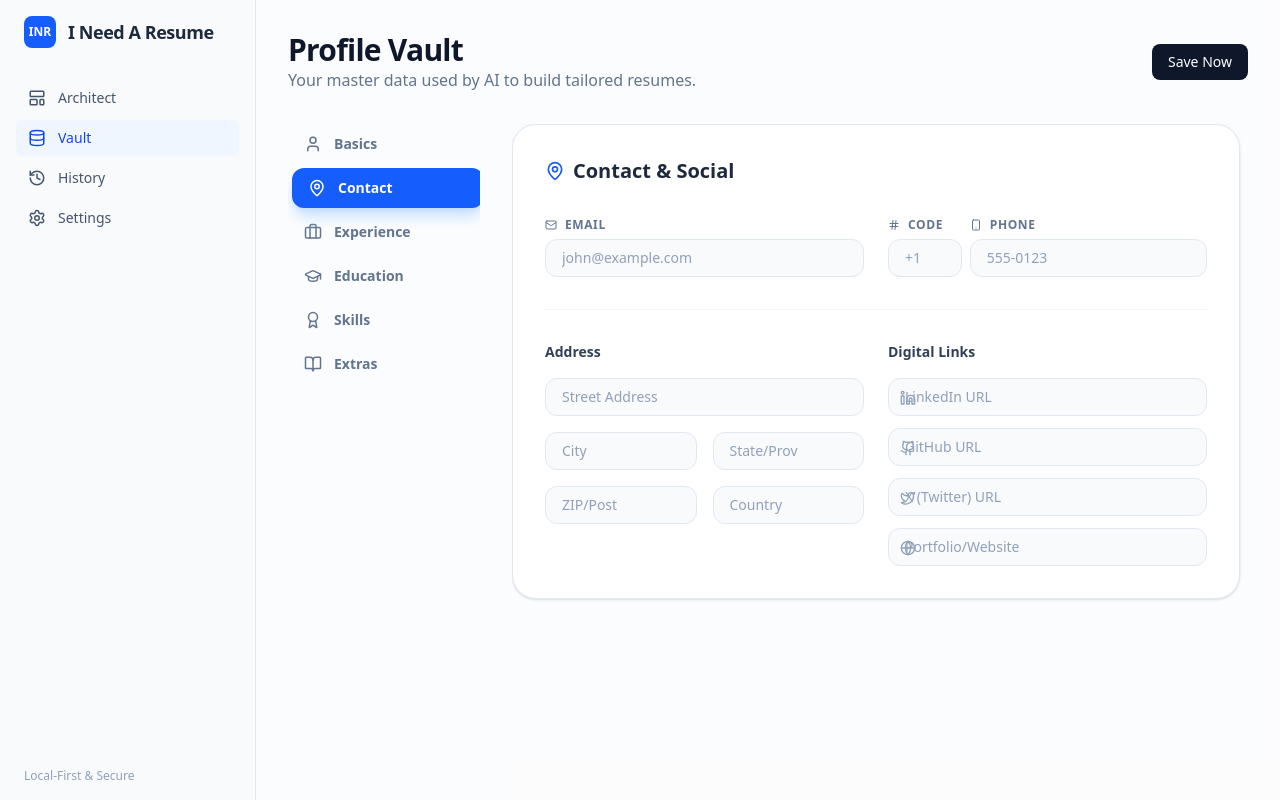
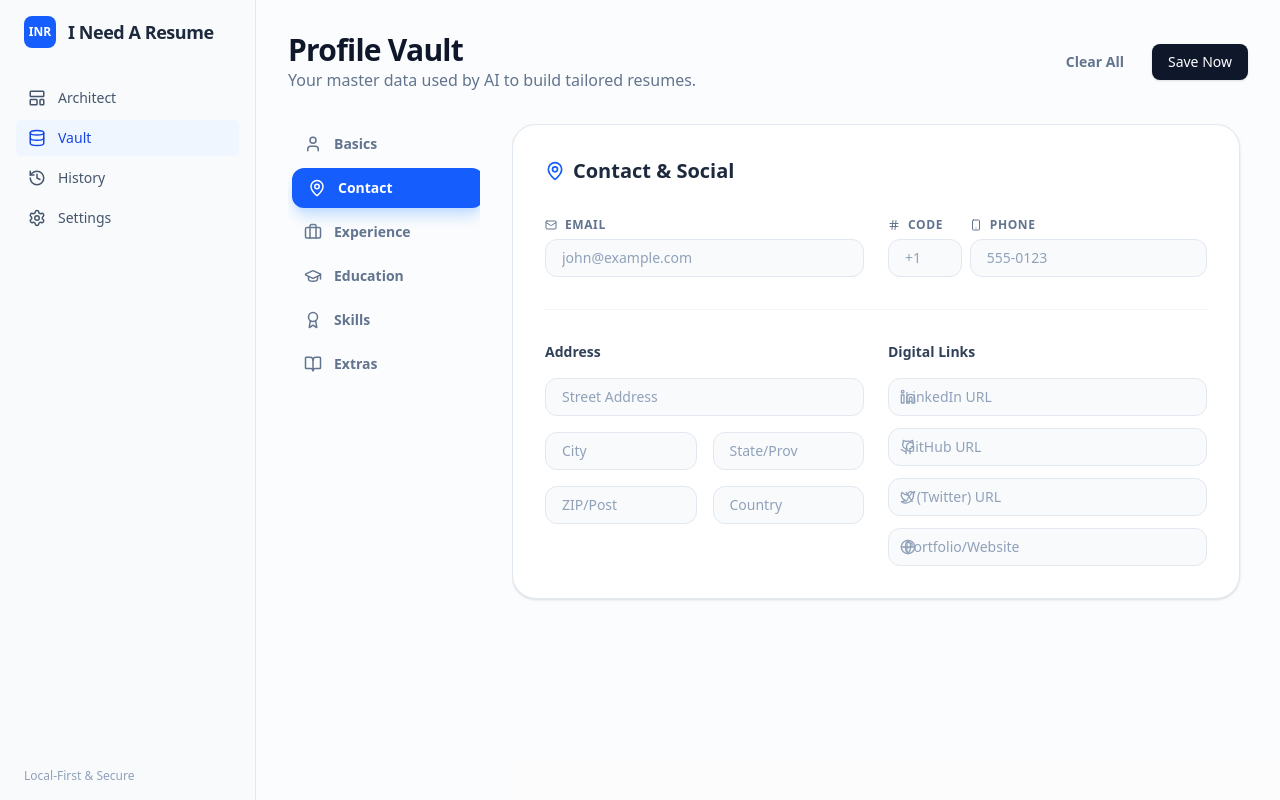
Before and after one commit to isauravmanitripathi/Resume-Generator, a SvelteKit app: page /vault in a window 1280 px wide. Both pictures are taken after a click on the button "Contact". Built offline with nearby package versions, Linux system fonts and the light colour scheme.

Commit message:
feat: Add clear vault functionality and refine UI for social links and item removal buttons.

```diff
--- a/src/routes/vault/+page.svelte
+++ b/src/routes/vault/+page.svelte
@@ -82,6 +82,29 @@
     }
   }
 
+  function clearVault() {
+    if (confirm('Are you sure you want to clear all your vault data? This cannot be undone.')) {
+      profile = {
+        id: 'master',
+        basics: {
+          firstName: '', middleName: '', lastName: '', email: '', phone: '',
+          countryCode: '', address: '', city: '', state: '', zipCode: '',
+          country: '', summary: '', title: ''
+        },
+        socials: {
+          linkedin: '', github: '', twitter: '', youtube: '', instagram: '', website: ''
+        },
+        experience: [],
+        education: [],
+        skills: [],
+        projects: [],
+        achievements: [],
+        publications: []
+      };
+      save();
+    }
+  }
+
   const tabs = [
     { id: 'basics', label: 'Basics', icon: User },
     { id: 'location', label: 'Contact', icon: MapPin },
@@ -110,8 +133,14 @@
         </span>
       {/if}
       <button
+        onclick={clearVault}
+        class="px-4 py-2 text-slate-500 hover:text-red-600 hover:bg-red-50 rounded-lg transition-all text-sm font-semibold"
+      >
+        Clear All
+      </button>
+      <button
         onclick={save}
-        class="px-4 py-2 bg-slate-900 text-white rounded-lg hover:bg-slate-800 transition-colors"
+        class="px-4 py-2 bg-slate-900 text-white rounded-lg hover:bg-slate-800 transition-colors shadow-sm"
       >
         Save Now
       </button>
@@ -224,23 +253,23 @@
               <div class="space-y-4">
                 <h3 class="text-sm font-bold text-slate-700">Digital Links</h3>
                 <div class="grid grid-cols-1 gap-3">
-                  <div class="relative">
-                    <Linkedin size={16} class="absolute left-3 top-3 text-slate-400" />
+                  <div class="relative flex items-center">
+                    <Linkedin size={16} class="absolute left-3 text-slate-400 pointer-events-none" />
                     <label for="linkedin" class="sr-only">LinkedIn</label>
                     <input id="linkedin" bind:value={profile.socials.linkedin} oninput={save} class="input-field pl-10" placeholder="LinkedIn URL" />
                   </div>
-                  <div class="relative">
-                    <Github size={16} class="absolute left-3 top-3 text-slate-400" />
+                  <div class="relative flex items-center">
+                    <Github size={16} class="absolute left-3 text-slate-400 pointer-events-none" />
                     <label for="github" class="sr-only">GitHub</label>
                     <input id="github" bind:value={profile.socials.github} oninput={save} class="input-field pl-10" placeholder="GitHub URL" />
                   </div>
-                  <div class="relative">
-                    <Twitter size={16} class="absolute left-3 top-3 text-slate-400" />
+                  <div class="relative flex items-center">
+                    <Twitter size={16} class="absolute left-3 text-slate-400 pointer-events-none" />
                     <label for="twitter" class="sr-only">Twitter</label>
                     <input id="twitter" bind:value={profile.socials.twitter} oninput={save} class="input-field pl-10" placeholder="X (Twitter) URL" />
                   </div>
-                  <div class="relative">
-                    <Globe size={16} class="absolute left-3 top-3 text-slate-400" />
+                  <div class="relative flex items-center">
+                    <Globe size={16} class="absolute left-3 text-slate-400 pointer-events-none" />
                     <label for="website" class="sr-only">Website</label>
                     <input id="website" bind:value={profile.socials.website} oninput={save} class="input-field pl-10" placeholder="Portfolio/Website" />
                   </div>
@@ -262,7 +291,7 @@
 
             {#each profile.experience as exp (exp.id)}
               <div class="p-6 border border-slate-100 bg-slate-50/30 rounded-2xl relative group">
-                <button onclick={() => remove('experience', exp.id)} class="absolute right-4 top-4 text-slate-300 hover:text-red-500 transition-colors">
+                <button onclick={() => remove('experience', exp.id)} class="absolute right-3 top-3 p-2 text-slate-300 hover:text-red-500 hover:bg-white rounded-lg transition-all shadow-sm md:opacity-0 group-hover:opacity-100">
                   <Trash2 size={18} />
                 </button>
                 <div class="grid grid-cols-1 md:grid-cols-2 gap-4">
@@ -298,7 +327,7 @@
 
             {#each profile.education as edu (edu.id)}
               <div class="p-6 border border-slate-100 bg-slate-50/30 rounded-2xl relative group">
-                <button onclick={() => remove('education', edu.id)} class="absolute right-4 top-4 text-slate-300 hover:text-red-500 transition-colors">
+                <button onclick={() => remove('education', edu.id)} class="absolute right-3 top-3 p-2 text-slate-300 hover:text-red-500 hover:bg-white rounded-lg transition-all shadow-sm md:opacity-0 group-hover:opacity-100">
                   <Trash2 size={18} />
                 </button>
                 <div class="grid grid-cols-1 md:grid-cols-2 gap-4">
@@ -356,8 +385,8 @@
                 </button>
               </div>
               {#each profile.achievements as ach (ach.id)}
-                <div class="p-4 border border-slate-100 bg-slate-50 rounded-2xl relative">
-                  <button onclick={() => remove('achievements', ach.id)} class="absolute right-3 top-3 text-slate-300 hover:text-red-500">
+                <div class="p-4 border border-slate-100 bg-slate-50 rounded-2xl relative group">
+                  <button onclick={() => remove('achievements', ach.id)} class="absolute right-3 top-3 p-1.5 text-slate-300 hover:text-red-500 hover:bg-white rounded-lg transition-all shadow-sm md:opacity-0 group-hover:opacity-100">
                     <Trash2 size={16} />
                   </button>
                   <div class="grid grid-cols-1 md:grid-cols-3 gap-3">
@@ -379,8 +408,8 @@
                 </button>
               </div>
               {#each profile.publications as pub (pub.id)}
-                <div class="p-4 border border-slate-100 bg-slate-50 rounded-2xl relative">
-                  <button onclick={() => remove('publications', pub.id)} class="absolute right-3 top-3 text-slate-300 hover:text-red-500">
+                <div class="p-4 border border-slate-100 bg-slate-50 rounded-2xl relative group">
+                  <button onclick={() => remove('publications', pub.id)} class="absolute right-3 top-3 p-1.5 text-slate-300 hover:text-red-500 hover:bg-white rounded-lg transition-all shadow-sm md:opacity-0 group-hover:opacity-100">
                     <Trash2 size={16} />
                   </button>
                   <div class="grid grid-cols-1 md:grid-cols-3 gap-3">
```
